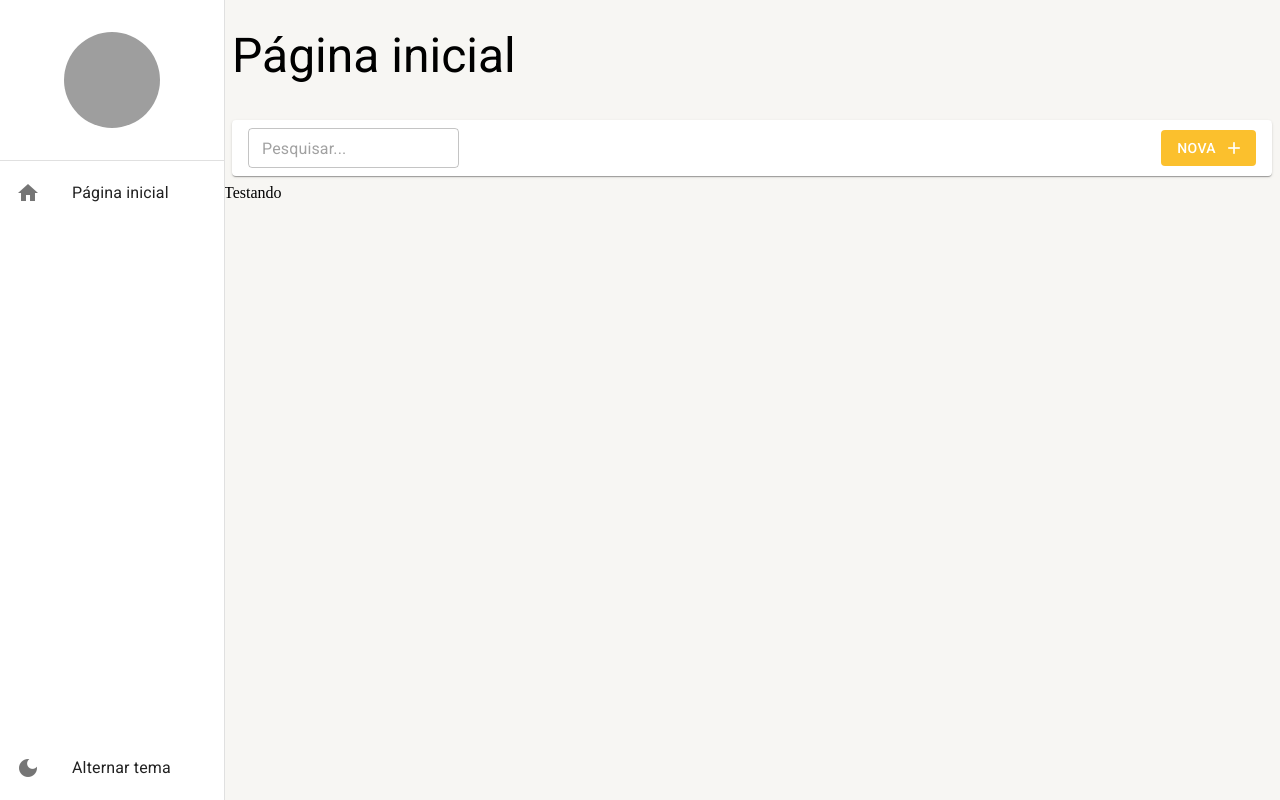
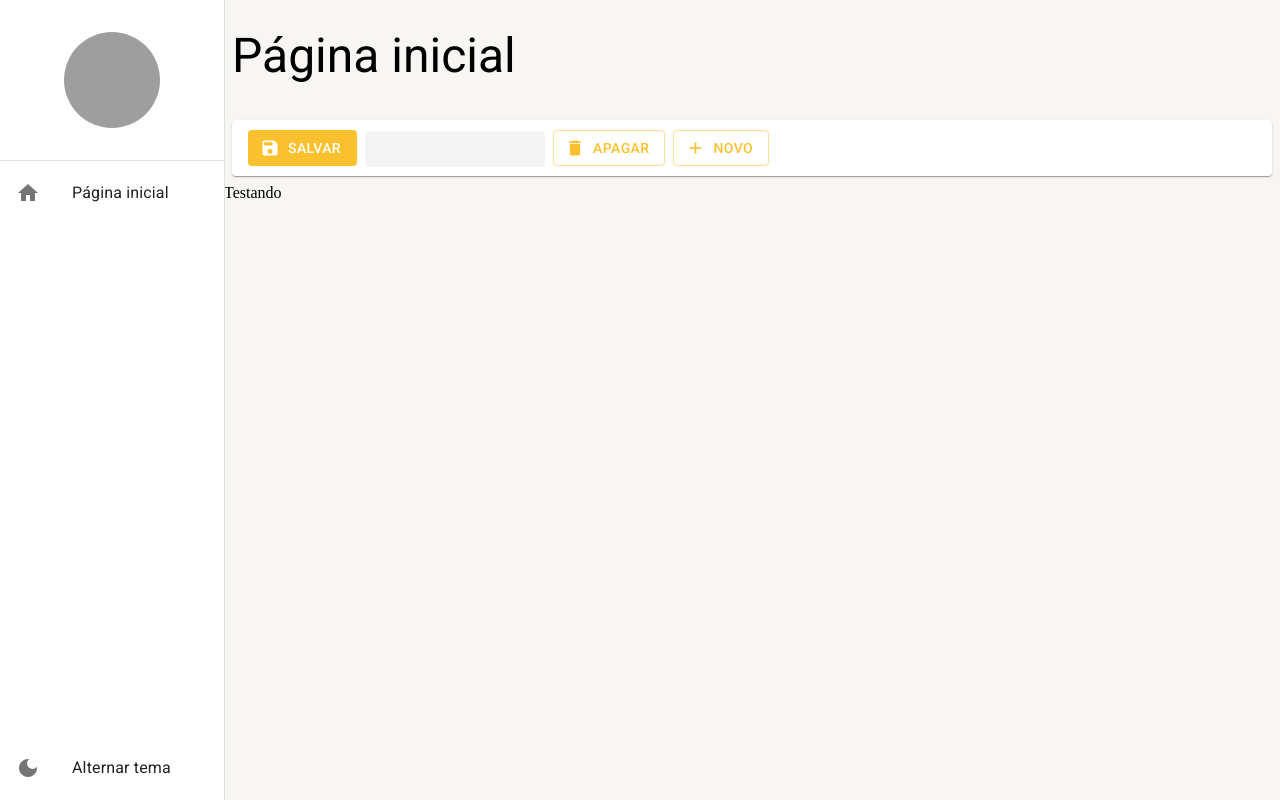
Before and after one commit to gabrielzopz/MaterialUi5, a React (Create React App) app: page /pagina-inicial in a window 1280 px wide. Built offline with nearby package versions, Linux system fonts and the light colour scheme; grey boxes are pictures that could not be loaded.

Commit message:
Finalização da Barra de Ferramentas + mock

```diff
--- /dev/null
+++ b/mock/database.json
@@ -0,0 +1,9 @@
+{
+    "pessoas": [
+        {
+            "id": 1,
+            "nome": "Gabriel",
+            "idade": 28
+        }
+    ]
+}
--- a/package.json
+++ b/package.json
@@ -6,6 +6,7 @@
     "start": "react-scripts start",
     "build": "react-scripts build",
     "test": "react-scripts test",
+    "mock": "yarn run json-server -w -p 333 ./mock/database.json",
     "eject": "react-scripts eject"
   },
   "dependencies": {
@@ -30,6 +31,7 @@
     "@typescript-eslint/parser": "^5.59.0",
     "eslint": "^8.38.0",
     "eslint-plugin-react": "^7.32.2",
+    "json-server": "^0.17.3",
     "typescript": "^4.9.5",
     "web-vitals": "^2.1.4"
   },
--- a/src/pages/dashboard/Dashboard.tsx
+++ b/src/pages/dashboard/Dashboard.tsx
@@ -1,4 +1,4 @@
-import { FerramentasDaListagem } from '../../shared/components';
+import { FerramentasDeDetalhe } from '../../shared/components';
 import { LayoutBaseDePagina } from '../../shared/layouts';
 
 export const Dashboard = () => {
@@ -8,9 +8,11 @@ export const Dashboard = () => {
         <LayoutBaseDePagina
             titulo='Página inicial'
             barraDeFerramentas={(
-                <FerramentasDaListagem
-                    mostrarInputBusca
-                    textoBotaoNovo='Nova'
+                <FerramentasDeDetalhe
+                    mostrarBotaoNovo
+                    mostrarBotaoSalvarEFechar
+                    mostrarBotaoSalvarEFecharCarregando
+                    mostrarBotaoVoltar={false}
                 />
             )}
         >
--- /dev/null
+++ b/src/shared/components/ferramentas-de-detalhe/FerramentasDeDetalhe.tsx
@@ -0,0 +1,163 @@
+import { Box, Paper, useTheme, Button, Icon, Divider, Skeleton, Typography, useMediaQuery, Theme } from'@mui/material';
+
+interface IFerramentasDeDetalheProps {
+
+    textoBotaoNovo?: string;
+
+    mostrarBotaoNovo?: boolean;
+    mostrarBotaoVoltar?: boolean;
+    mostrarBotaoApagar?: boolean;
+    mostrarBotaoSalvar?: boolean;
+    mostrarBotaoSalvarEFechar?: boolean;
+
+    mostrarBotaoNovoCarregando?: boolean;
+    mostrarBotaoVoltarCarregando?: boolean;
+    mostrarBotaoApagarCarregando?: boolean;
+    mostrarBotaoSalvarCarregando?: boolean;
+    mostrarBotaoSalvarEFecharCarregando?: boolean;
+
+    aoClicarEmNovo?: () => void;
+    aoClicarEmVoltar?: () => void;
+    aoClicarEmApagar?: () => void;
+    aoClicarEmSalvar?: () => void;
+    aoClicarEmSalvarEFechar?: () => void;
+}
+
+export const FerramentasDeDetalhe: React.FC<IFerramentasDeDetalheProps> = ({
+
+    textoBotaoNovo = 'Novo',
+
+    mostrarBotaoNovo = true,
+    mostrarBotaoVoltar = true,
+    mostrarBotaoApagar = true,
+    mostrarBotaoSalvar = true,
+    mostrarBotaoSalvarEFechar = false,
+
+    mostrarBotaoNovoCarregando = false,
+    mostrarBotaoVoltarCarregando = false,
+    mostrarBotaoApagarCarregando = false,
+    mostrarBotaoSalvarCarregando = false,
+    mostrarBotaoSalvarEFecharCarregando = false,
+
+    aoClicarEmNovo,
+    aoClicarEmVoltar,
+    aoClicarEmApagar,
+    aoClicarEmSalvar,
+    aoClicarEmSalvarEFechar,
+}) => {
+    const smDown = useMediaQuery((theme: Theme) => theme.breakpoints.down('sm'));
+    const mdDown = useMediaQuery((theme: Theme) => theme.breakpoints.down('md'));
+    const theme = useTheme();
+
+    return (
+        <Box
+            component={Paper}
+            height={theme.spacing(5)}
+            marginX={1}
+            padding={1}
+            paddingX={2}
+            display="flex"
+            gap={1}
+            alignItems="center"
+        >
+            {(mostrarBotaoSalvar && !mostrarBotaoSalvarCarregando) && (
+                <Button
+                    color='primary'
+                    disableElevation
+                    variant='contained'
+                    onClick={aoClicarEmSalvar}
+                    startIcon={<Icon>save</Icon>}
+                >
+                    <Typography variant='button' whiteSpace="nowrap" textOverflow="ellipsis" overflow="hidden">
+                        Salvar
+                    </Typography>
+                </Button>
+            )}
+
+            {mostrarBotaoSalvarCarregando && (
+                <Skeleton width={110} height={60} />
+            )}
+
+            {(mostrarBotaoSalvarEFechar && !mostrarBotaoSalvarEFecharCarregando && !smDown && !mdDown) && (
+                <Button
+                    color='primary'
+                    disableElevation
+                    variant='outlined'
+                    onClick={aoClicarEmSalvarEFechar}
+                    startIcon={<Icon>save</Icon>}
+                >
+                    <Typography variant='button' whiteSpace="nowrap" textOverflow="ellipsis" overflow="hidden">
+                        Salvar e Voltar
+                    </Typography>
+                </Button>
+            )}
+
+            {(mostrarBotaoSalvarEFecharCarregando && !smDown && !mdDown) && (
+                <Skeleton width={180} height={60} />
+            )}
+
+            {(mostrarBotaoApagar && !mostrarBotaoApagarCarregando) && (
+                <Button
+                    color='primary'
+                    disableElevation
+                    variant='outlined'
+                    onClick={aoClicarEmApagar}
+                    startIcon={<Icon>delete</Icon>}
+                >
+                    <Typography variant='button' whiteSpace="nowrap" textOverflow="ellipsis" overflow="hidden">
+                        Apagar
+                    </Typography>
+                </Button>
+            )}
+
+            {mostrarBotaoApagarCarregando && (
+                <Skeleton width={110} height={60} />
+            )}
+
+            {(mostrarBotaoNovo && !mostrarBotaoNovoCarregando && !smDown) && (
+                <Button
+                    color='primary'
+                    disableElevation
+                    variant='outlined'
+                    onClick={aoClicarEmNovo}
+                    startIcon={<Icon>add</Icon>}
+                >
+                    <Typography variant='button' whiteSpace="nowrap" textOverflow="ellipsis" overflow="hidden">
+                        Novo
+                    </Typography>
+                </Button>
+            )}
+
+            {(mostrarBotaoNovoCarregando && !smDown) && (
+                <Skeleton width={110} height={60} />
+            )}
+
+            {
+                (
+                    mostrarBotaoVoltar &&
+                        (mostrarBotaoNovo || mostrarBotaoApagar || mostrarBotaoSalvar || mostrarBotaoSalvarEFechar)
+                ) && (
+                    <Divider variant='middle' orientation='vertical' />
+                )
+            }
+
+            {(mostrarBotaoVoltar && !mostrarBotaoVoltarCarregando) && (
+                <Button
+                    color='primary'
+                    disableElevation
+                    variant='outlined'
+                    onClick={aoClicarEmVoltar}
+                    startIcon={<Icon>arrow_back</Icon>}
+                >
+                    <Typography variant='button' whiteSpace="nowrap" textOverflow="ellipsis" overflow="hidden">
+                        Voltar
+                    </Typography>
+                </Button>
+            )}
+
+            {mostrarBotaoVoltarCarregando && (
+                <Skeleton width={110} height={60} />
+            )}
+        </Box>
+    );
+};
--- a/src/shared/components/index.ts
+++ b/src/shared/components/index.ts
@@ -1,2 +1,3 @@
 export * from './menu-lateral/MenuLateral';
 export * from './ferramentas-da-listagem/FerramentasDaListagem';
+export * from './ferramentas-de-detalhe/FerramentasDeDetalhe';
```
Also changed, not shown: src/shared/components/ferramentas-da-listagem/FerramentasDaListagem.tsx (+9 -7 lines), mock/README.md (added), 1 other file (tests, documents, lock files or other folders).
